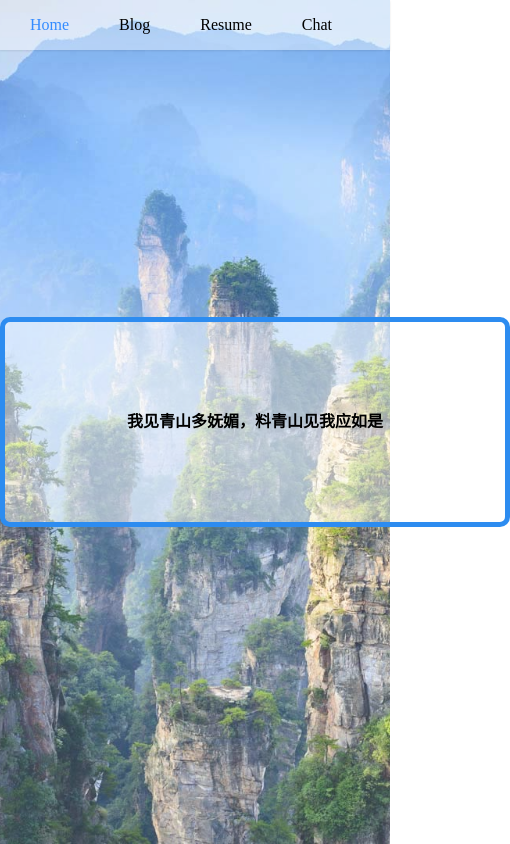
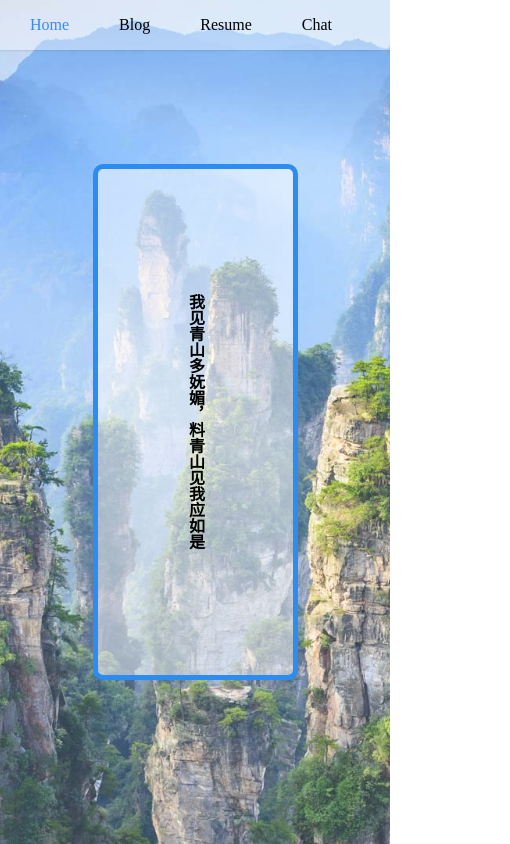
Before and after one commit to SamWan9/my-website, a Vue app: page / in a window 390 px wide. Shown: the whole page, 510 px wide, since content can reach past the window. Built offline with nearby package versions, Linux system fonts and the light colour scheme.

Commit message:
背景媒体查询，优化移动端显示

```diff
--- a/src/components/top-nav.vue
+++ b/src/components/top-nav.vue
@@ -26,7 +26,7 @@
         align-items: center;
         text-indent: 30px;
         .item {
-            margin-right: 20px;
+            padding-right: 20px;
             cursor: pointer;
             transition: all .2s ease-in-out;
             &:hover {
@@ -37,4 +37,12 @@
             }
         }
     }
+    @media screen and (max-width: 520px) {
+        .top-nav {
+            overflow-x: auto;
+            &::-webkit-scrollbar {
+                display:none;
+            }
+        }
+    }
 </style>
--- a/src/home/components/home-background.vue
+++ b/src/home/components/home-background.vue
@@ -46,4 +46,16 @@
             background: rgba(255, 255, 255, .5);
         }
     }
+    @media screen and (max-width: 520px) {
+        .home-background {
+            .message {
+                width: 50%;
+                height: 60%;
+                writing-mode: vertical-lr;
+                display: flex;
+                justify-content: center;
+                align-items: center;
+            }
+        }
+    }
 </style>
--- a/webpack.config.js
+++ b/webpack.config.js
@@ -6,6 +6,9 @@ module.exports = {
     devServer: {
         port: 3000,
         overlay: true,
+        proxy: {
+            "/": "http://localhost:8080"
+        },
         contentBase: path.join(__dirname, "assets")
     },
     module: {
```
Also changed, not shown: src/components/progress-bar.vue (added, +13 -0 lines).
